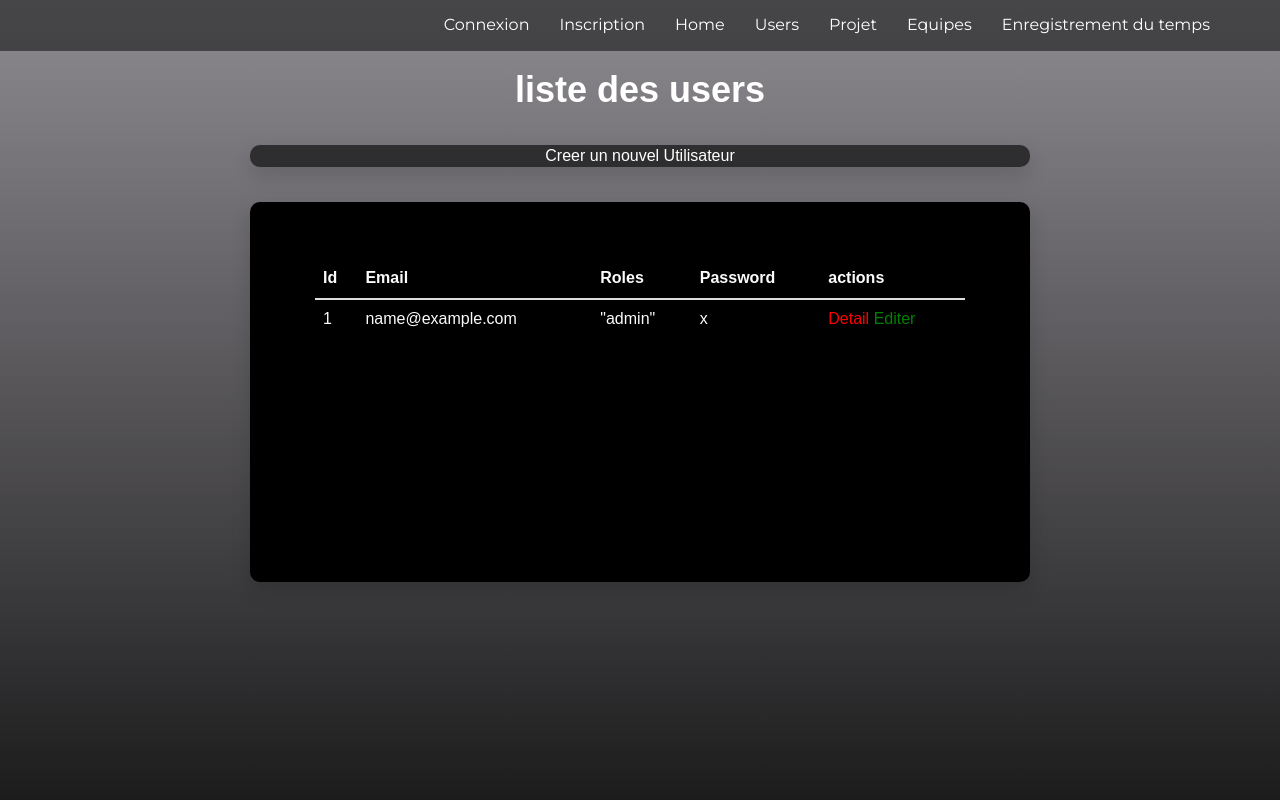
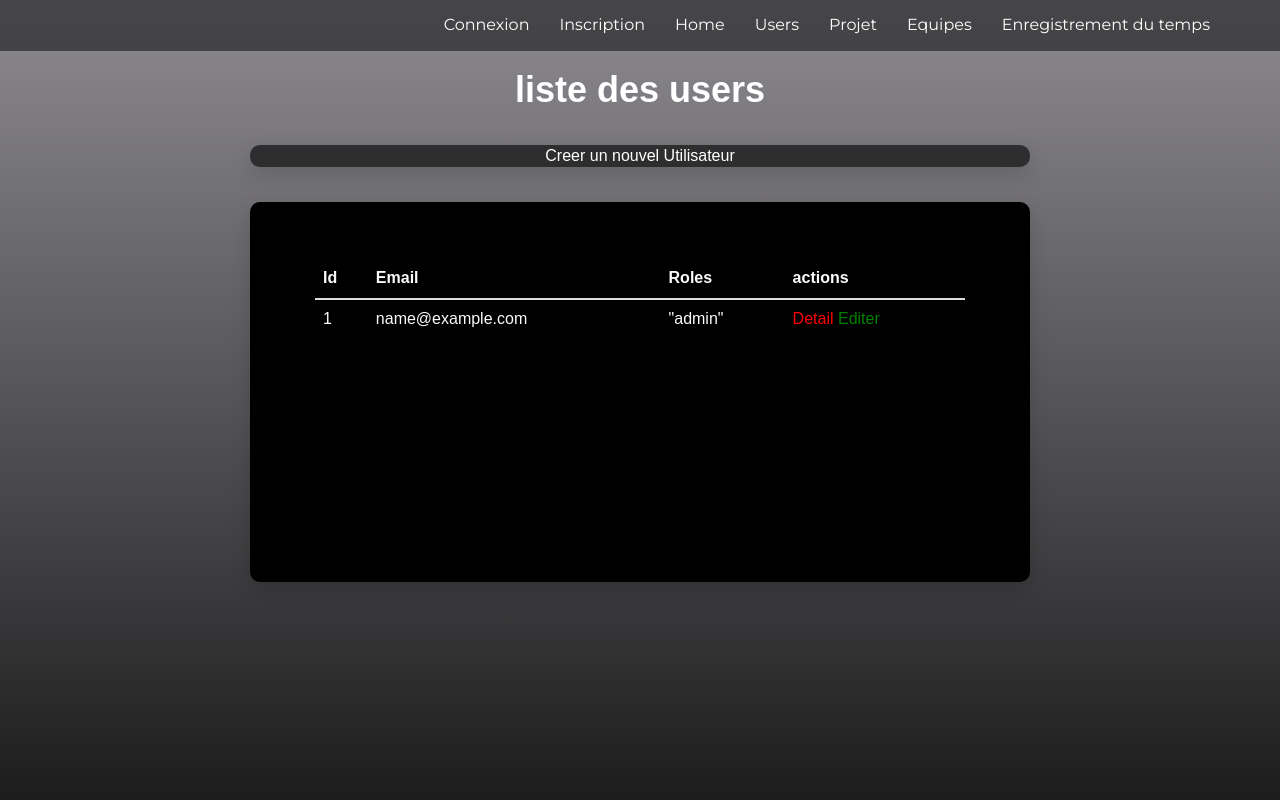
Before and after one commit to MagTKT/ipssi-timer-go, a Symfony app: template templates/user/index.html.twig in a window 1280 px wide. Run offline with Twig, Linux system fonts and the light colour scheme; the template is opened without the code that fills it: most values are stand-ins (such as "Sample title", 1, 10 or a date in 2020); some libraries are stand-ins or nearby versions.

Commit message:
change index

```diff
--- a/templates/user/index.html.twig
+++ b/templates/user/index.html.twig
@@ -17,7 +17,6 @@
                                     <th>Id</th>
                                     <th>Email</th>
                                     <th>Roles</th>
-                                    <th>Password</th>
                                     <th>actions</th>
                                 </tr>
                             </thead>
@@ -27,7 +26,6 @@
                                     <td>{{ user.id }}</td>
                                     <td>{{ user.email }}</td>
                                     <td>{{ user.roles ? user.roles|json_encode : '' }}</td>
-                                    <td>{{ user.password }}</td>
                                     <td>
                                         <a class='color_one' href="{{ path('user_show', {'id': user.id}) }}">Detail</a>
                                         <a class='color_two' href="{{ path('user_edit', {'id': user.id}) }}">Editer</a>
```
